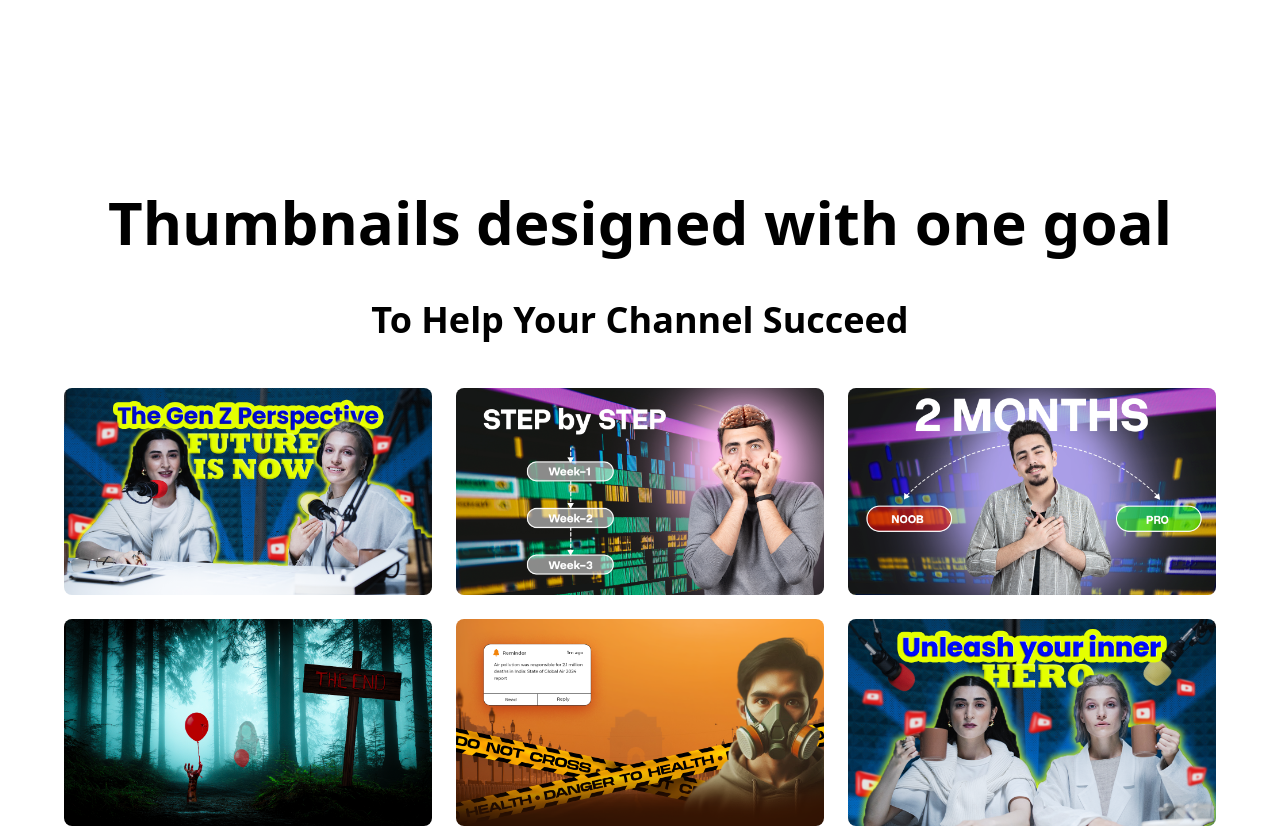
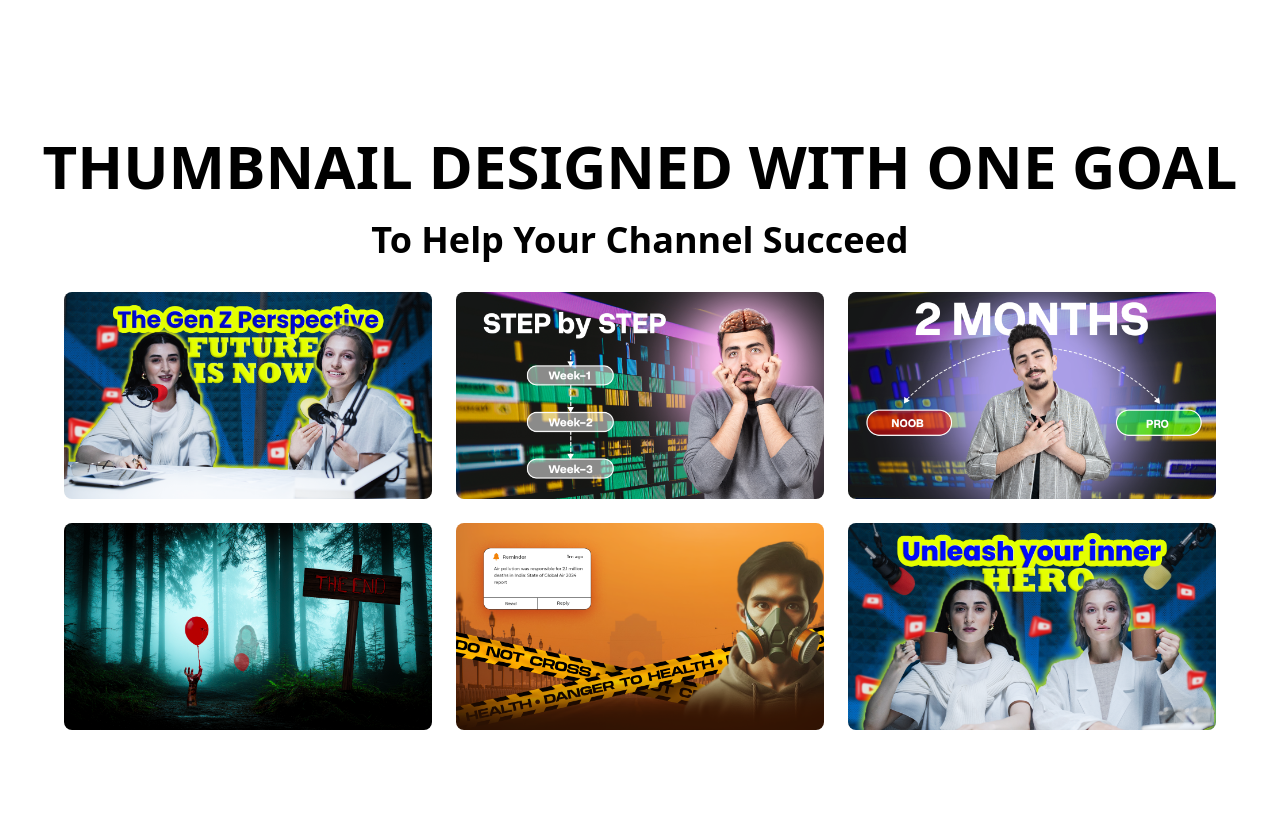
Before and after one commit to sankaran213/thumbnail, a React (Create React App) app in the folder thumb/: page / in a window 1280 px wide. Shown: the top 828 px of the page. Built offline with nearby package versions, Linux system fonts and the light colour scheme.

Commit message:
with NEW SPACE

```diff
--- a/thumb/src/App.js
+++ b/thumb/src/App.js
@@ -6,18 +6,15 @@ import { Testimonials } from "./components/Testemonial";
 import { FAQ } from "./components/FAQ";
 import { Contact } from "./components/Contact";
 import { Footer } from "./components/Footer";
-import { Loader } from "./components/Loader"; // Import the loader
+import { Loader } from "./components/Loader";
 import { useState, useEffect } from "react";
 
 function App() {
   const [loading, setLoading] = useState(true);
 
   useEffect(() => {
-    // Simulate a delay for loading
-    const timer = setTimeout(() => {
-      setLoading(false);
-    }, 2000); // Adjust the delay as needed
-    return () => clearTimeout(timer); // Cleanup the timer on unmount
+    const timer = setTimeout(() => setLoading(false), 2000);
+    return () => clearTimeout(timer);
   }, []);
 
   if (loading) {
@@ -29,9 +26,11 @@ function App() {
   }
 
   return (
-    <div className="min-h-screen">
+    <div className="min-h-screen flex flex-col">
       <Header />
-      <main>
+      <main className="flex-grow space-y-4">
+        {" "}
+        {/* Reduced spacing */}
         <Hero />
         <Categories />
         <Testimonials />
--- a/thumb/src/components/Catogaries.js
+++ b/thumb/src/components/Catogaries.js
@@ -37,7 +37,7 @@ export function Categories() {
   const [showMore, setShowMore] = useState(false);
 
   return (
-    <section className="px-6 py-12 max-w-6xl mx-auto">
+    <section className="px-6 py-2 max-w-6xl mx-auto -mt-12">
       <motion.h2
         className="text-5xl font-bold mb-8 text-center"
         variants={fadeIn}
--- a/thumb/src/components/Header.js
+++ b/thumb/src/components/Header.js
@@ -7,7 +7,7 @@ export function Header() {
       initial={{ y: -100 }}
       animate={{ y: 0 }}
       transition={{ type: "spring", stiffness: 100 }}
-      className="fixed top-0 left-0 right-0 bg-white/60 backdrop-blur-md z-50 flex justify-between items-center px-6 py-4"
+      className="fixed top-0 left-0 right-0 bg-white/60 backdrop-blur-md z-50 flex justify-between items-center px-6 py-2"
     >
       <div className="flex items-center">
         <img src="Primary Logo.png" alt="YouPro Logo" width={200} height={40} />
--- a/thumb/src/components/Hero.js
+++ b/thumb/src/components/Hero.js
@@ -33,15 +33,15 @@ export function Hero() {
   return (
     <motion.section
       ref={heroRef}
-      className="text-center py-32 px-4 mt-16"
+      className="text-center py-32 px-4 mt-2"
       initial="hidden"
       animate={isHeroInView ? "visible" : "hidden"}
       variants={fadeIn}
     >
       <h1 className="text-3xl md:text-5xl lg:text-6xl font-bold leading-tight mb-12">
-        Thumbnails designed with one goal
+        THUMBNAIL DESIGNED WITH ONE GOAL
       </h1>
-      <h2 className="text-xl md:text-4xl lg:text-4xl font-bold leading-tight mb-12">
+      <h2 className="text-xl md:text-4xl lg:text-4xl font-bold leading-tight mb-8 -mt-6">
         To Help Your Channel Succeed
       </h2>
       <motion.div
```
